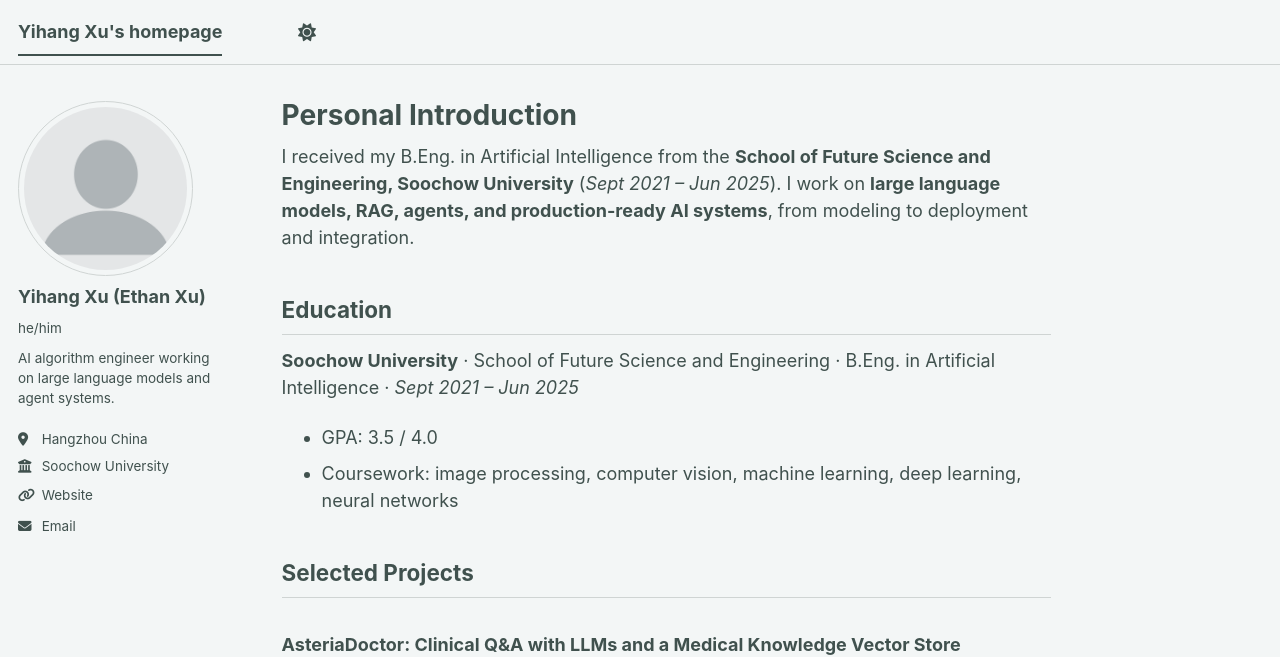
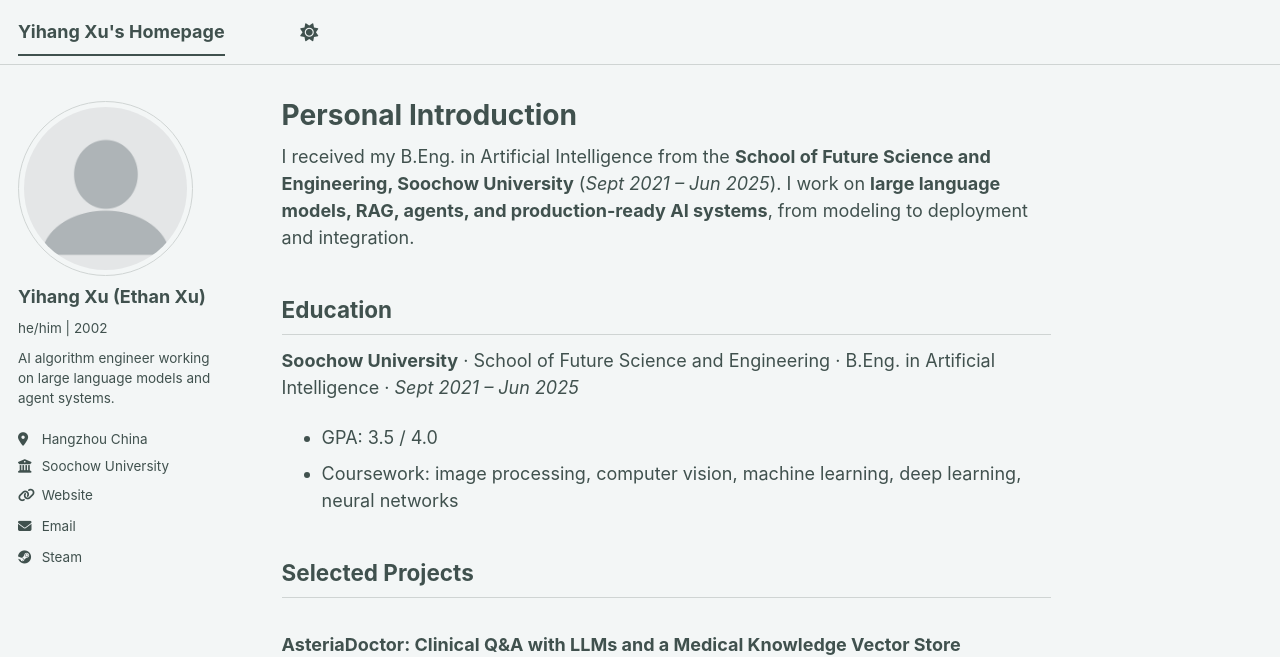
Before and after one commit to EthanXu1019/EthanXu1019.github.io, a Jekyll site: the page built from _pages/about.md, in a window 1280 px wide. Shown: the top 657 px of the page. Built offline with Jekyll 4.4.1, drawn with Linux system fonts in a browser that asks for light colours; a script bundle is joined from its source files by our own code; library files that are not in the unit come from our copies.

Commit message:
Update _config.yml

```diff
--- a/_config.yml
+++ b/_config.yml
@@ -9,7 +9,7 @@
 # Basic Site Settings
 locale                   : "en-US"
 site_theme               : "mint" # The available themes options are "default", "air", "sunrise", "mint", "dirt" and "contrast"
-title                    : "Yihang Xu's homepage"
+title                    : "Yihang Xu's Homepage"
 title_separator          : "-"
 name                     : &name "Yihang Xu"
 description              : &description  "AI algorithm engineer working on large language models and agent systems."   # Update this with a general description of your site, this is the default if not overridden by a page
@@ -25,7 +25,7 @@ author:
   # Biographic information
   avatar           : "profile.png"
   name             : "Yihang Xu (Ethan Xu)"
-  pronouns         : "he/him"# example: "she/her"
+  pronouns         : "he/him | 2002"# example: "she/her"
   bio              : "AI algorithm engineer working on large language models and agent systems."
   location         : "Hangzhou China"
   employer         : "Soochow University"
@@ -71,7 +71,7 @@ author:
   medium           : # URL
   pinterest        : # Username
   soundcloud       : # Username
-  steam            : # Username
+  steam            : "eternalxyh"# Username
   telegram         : # URL
   tumblr           : # Username
   twitter          : # Username for X / Twitter
```
